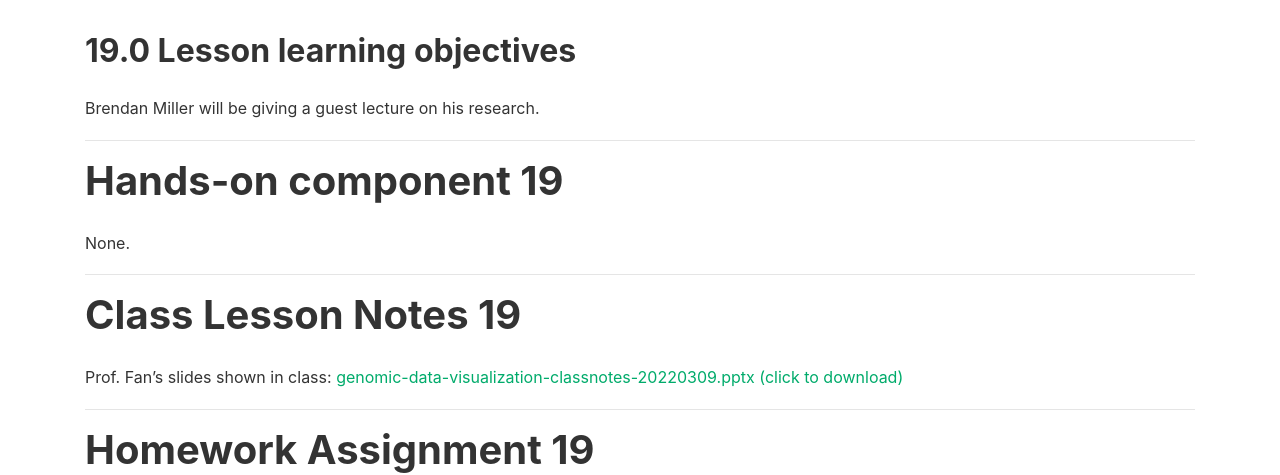
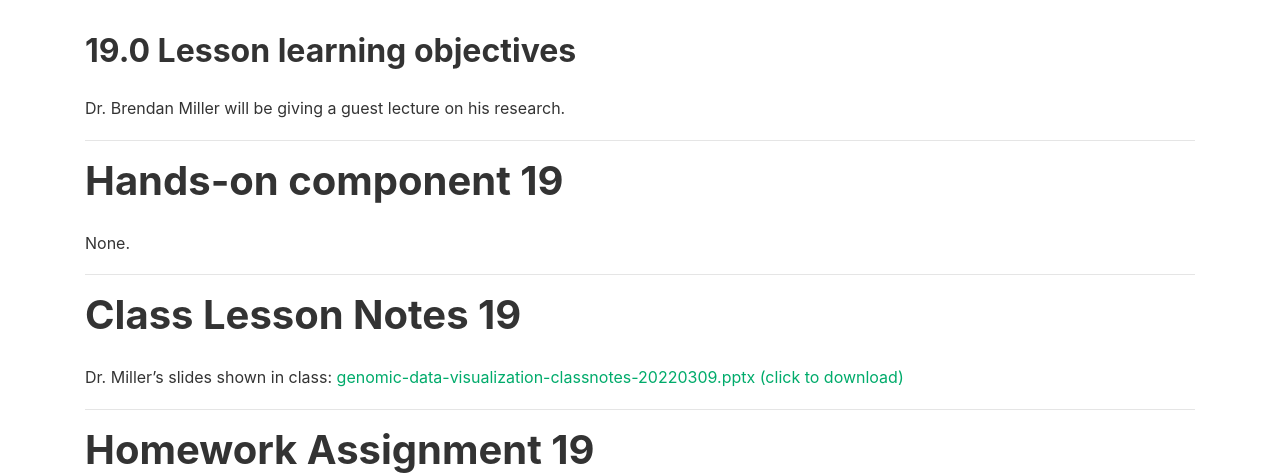
Before and after one commit to JEFworks-Lab/genomic-data-visualization-2022, a Jekyll site: the page built from _course/19-guest-lecture-brendan-miller.md, in a window 1280 px wide and 1078 px high. Shown: the part 373-848 px from the top of the window. Built offline with Jekyll 4.4.1, drawn with Linux system fonts in a browser that asks for light colours; nearby versions of some CDN libraries.

Commit message:
add brendan slides

```diff
--- a/_course/19-guest-lecture-brendan-miller.md
+++ b/_course/19-guest-lecture-brendan-miller.md
@@ -8,7 +8,7 @@ order: 19
 
 ## 19.0 Lesson learning objectives
 
-Brendan Miller will be giving a guest lecture on his research.
+Dr. Brendan Miller will be giving a guest lecture on his research.
 
 ---
 
@@ -20,7 +20,7 @@ None.
 
 # Class Lesson Notes 19
 
-Prof. Fan’s slides shown in class: [genomic-data-visualization-classnotes-20220309.pptx (click to download)]({{ site.baseurl }}/resources/notes/genomic-data-visualization-classnotes-20220309.pptx)
+Dr. Miller’s slides shown in class: [genomic-data-visualization-classnotes-20220309.pptx (click to download)]({{ site.baseurl }}/resources/notes/genomic-data-visualization-classnotes-20220309.pptx)
 
 ---
 
```
Also changed, not shown: _course/18-guest-lecture-lyla-atta.md (+2 -2 lines), 1 other file.
